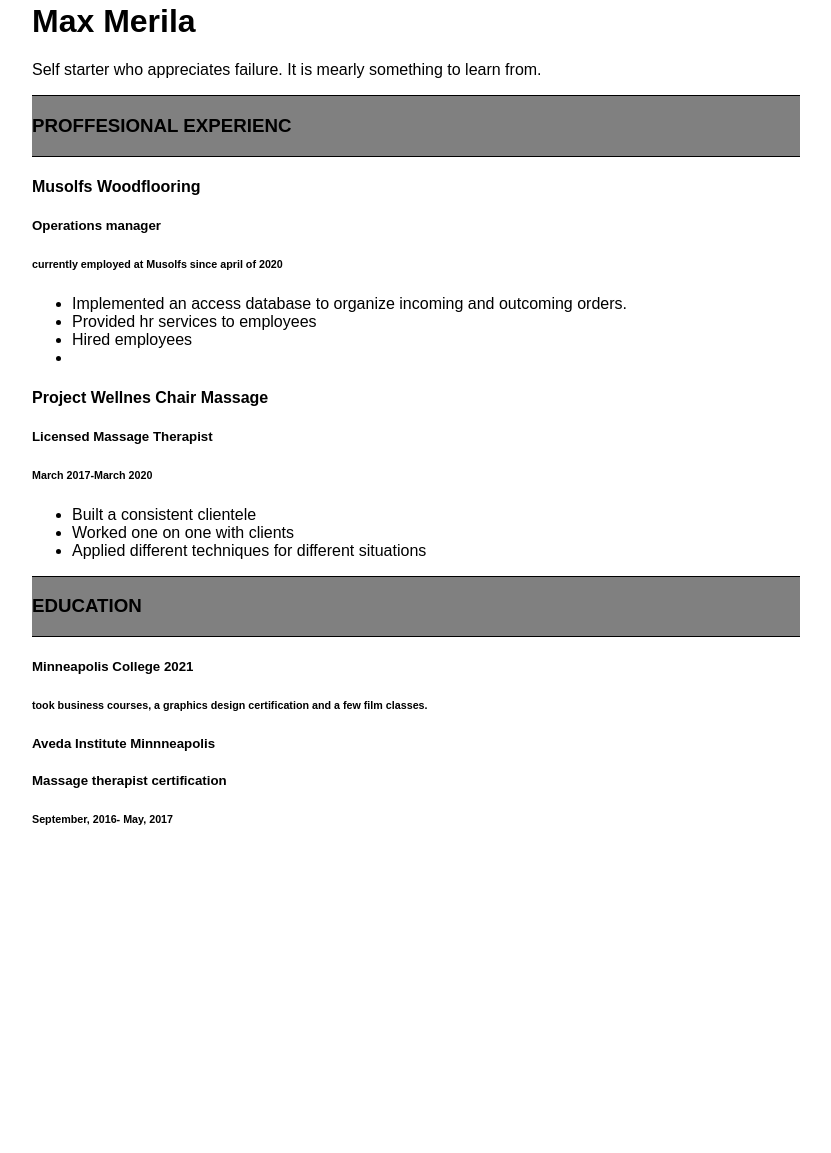
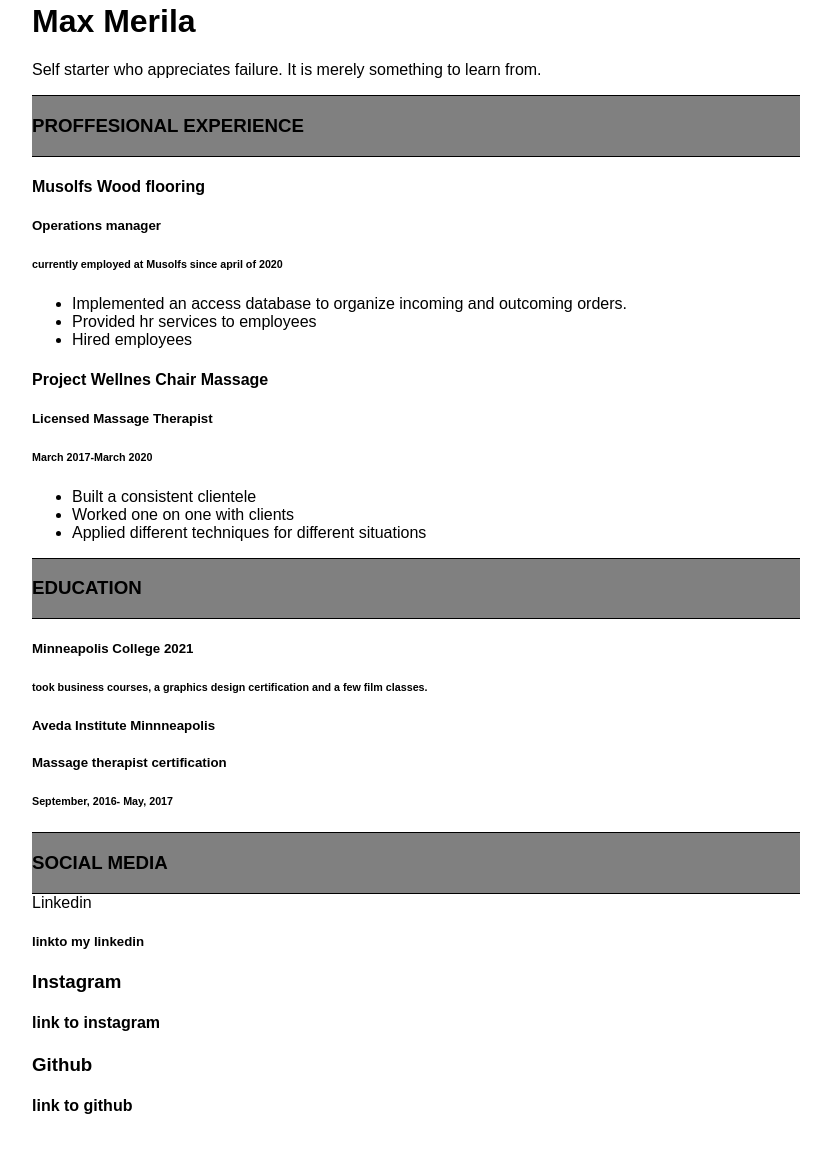
Before and after one commit to Max-Merila/Max-Merila.github.io, a plain HTML site: page index.html in a window 1280 px wide. Shown: the part 125-1278 px from the top of the page, without its empty margins (224-1055 px from the left). Before the commit the page ends 1078 px from the top, so only its background shows below. Drawn offline with Linux system fonts and the light colour scheme.

Commit message:
Update index.html

```diff
--- a/index.html
+++ b/index.html
@@ -4,26 +4,25 @@
   <meta charset="utf-8">
   <meta name="viewport" content="width=device-width">
   <title>Max Merila Resume</title>
-   <link rel="stylesheet" href="style.css" />
+  <link rel="stylesheet" href="style.css" />
 </head>
 <body>
     <div>
       <h1> Max Merila </h1>
-      <p> Self starter who appreciates failure. It is mearly something to learn from.
+      <p> Self starter who appreciates failure. It is merely something to learn from.
       </p>
     </div>
   <div class="exp-header">
-    <h3>Proffesional Experienc</h3>
+    <h3>Proffesional Experience</h3>
   </div>
   <div>
-    <h4>Musolfs Woodflooring</h4>
+    <h4>Musolfs Wood flooring</h4>
     <h5>Operations manager</h5>
     <h6>currently employed at Musolfs since april of 2020</h6>
     <ul>
       <li>Implemented an access database to organize incoming and outcoming orders.</li>
       <li>Provided hr services to employees</li>
       <li>Hired employees</li>
-      <li></li>
   </div>
   <div>
      <h4>Project Wellnes Chair Massage</h4>
@@ -49,6 +48,17 @@
       <h6>September, 2016- May, 2017 </h6>
 
     </div>
+    <div class="exp-header">
+      <h3>Social Media</h3>
+    </div>
+    <div
+      <h4>Linkedin</h4>
+      <h5>linkto my linkedin</h5>
+      <h3>Instagram</h3>
+      <h4>link to instagram </h4>
+      <h3>Github</h3>
+      <h4>link to github</h4>
+  </div>
 
 </body>
 </html>
```
